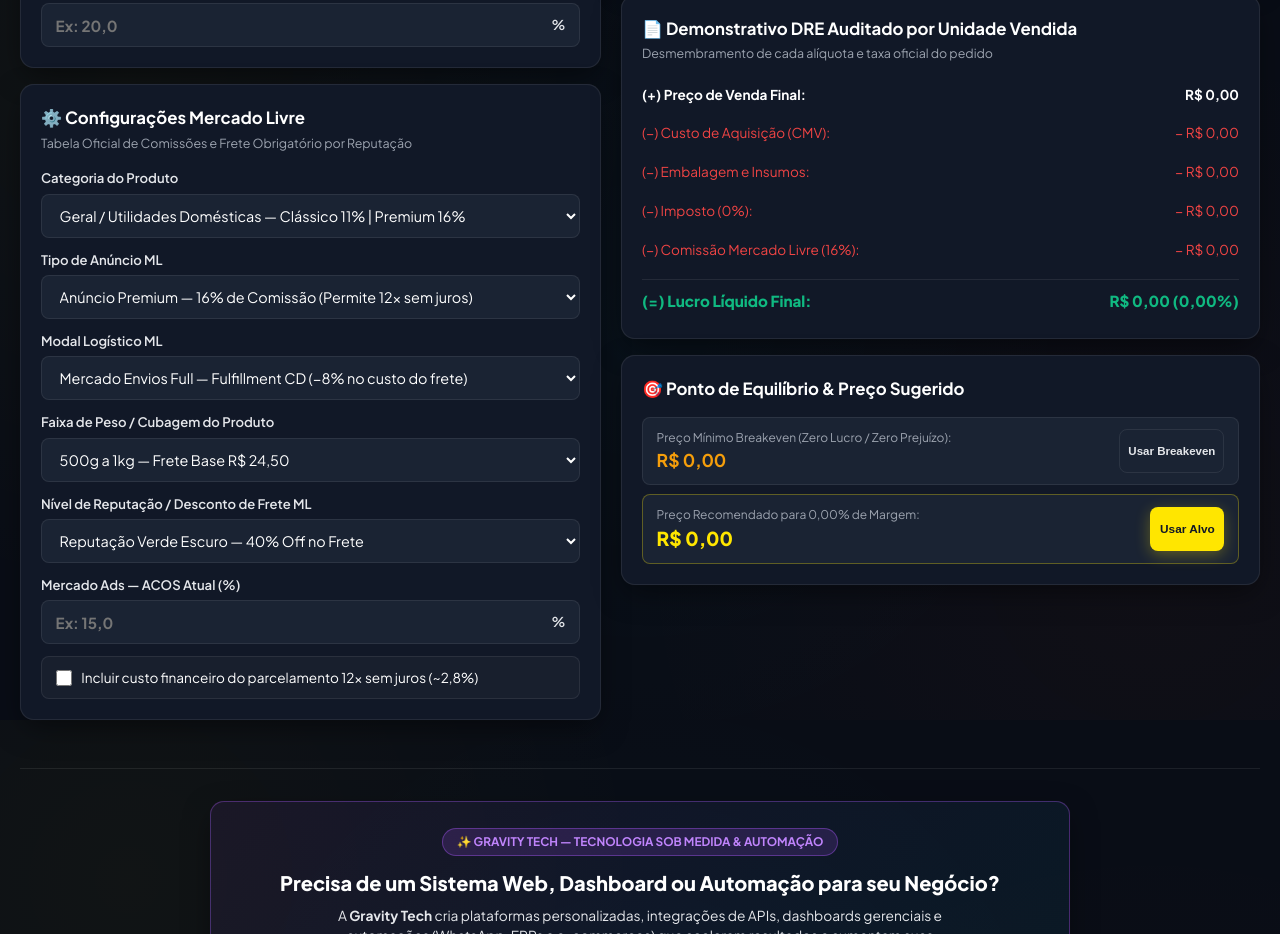
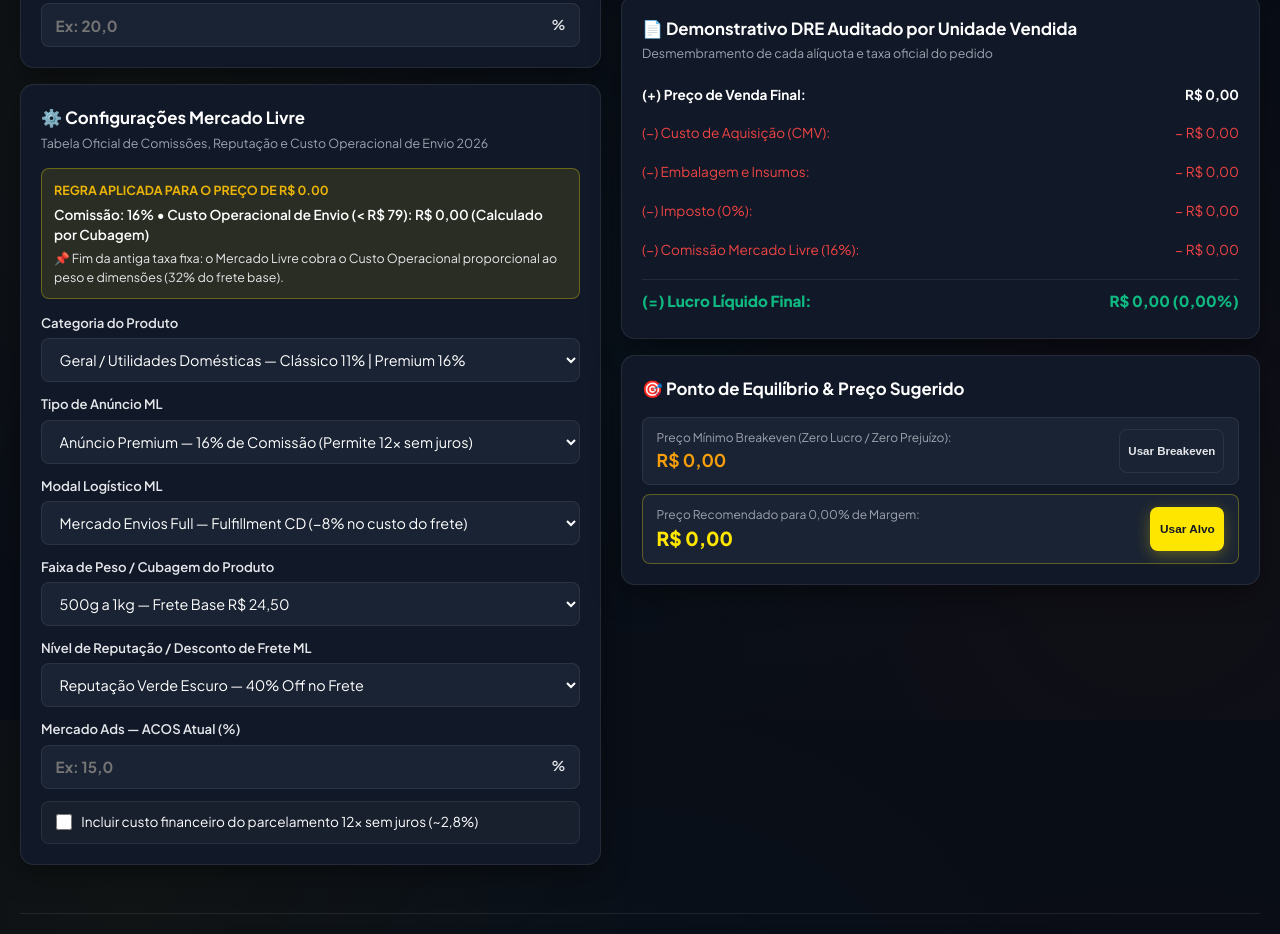
Before and after one commit to Phelippe-dev/Calculadoraecom, a React (Vite) app: page / in a window 1280 px wide. Shown: the part 880-1814 px from the top of the page. Built offline with nearby package versions, Linux system fonts and the light colour scheme.

Commit message:
refactor: atualizar nomenclatura oficial do Mercado Livre para Custo Operacional de Envio (< R$ 79)

```diff
--- a/src/components/MarketplaceComparator.jsx
+++ b/src/components/MarketplaceComparator.jsx
@@ -60,7 +60,7 @@ export default function MarketplaceComparator() {
       totalCustos,
       lucro,
       margemPct,
-      detalheTaxas: `Comissão ${pctComissao}% + ${taxaFixa > 0 ? `Taxa ${formatBRL(taxaFixa)}` : `Frete ${formatBRL(custoFrete)}`}`
+      detalheTaxas: `Comissão ${pctComissao}% + ${taxaFixa > 0 ? `Custo Operacional ${formatBRL(taxaFixa)}` : `Frete ${formatBRL(custoFrete)}`}`
     };
   };
 
--- a/src/components/PricingCalculator.jsx
+++ b/src/components/PricingCalculator.jsx
@@ -1143,8 +1143,22 @@ export default function PricingCalculator({ currentMarketplace, onSaveSimulation
               <div className="card-header">
                 <h3>⚙️ Configurações Mercado Livre</h3>
                 <p style={{ fontSize: '0.78rem', marginTop: '0.2rem', color: 'var(--text-muted)' }}>
-                  Tabela Oficial de Comissões e Frete Obrigatório por Reputação
+                  Tabela Oficial de Comissões, Reputação e Custo Operacional de Envio 2026
                 </p>
+              </div>
+
+              <div style={{ padding: '0.75rem', background: 'var(--ml-yellow-bg)', border: '1px solid var(--ml-yellow-border)', borderRadius: 'var(--radius-sm)', marginBottom: '0.85rem' }}>
+                <div style={{ fontSize: '0.78rem', color: '#EAB308', fontWeight: 700, marginBottom: '0.3rem' }}>
+                  REGRA APLICADA PARA O PREÇO DE R$ {numPreco.toFixed(2)}
+                </div>
+                <div style={{ fontWeight: 600, fontSize: '0.85rem' }}>
+                  Comissão: {ml.pctComissao}% • {numPreco < 79.00 ? `Custo Operacional de Envio (< R$ 79): ${formatBRL(ml.taxaFixa)} (Calculado por Cubagem)` : `Frete Grátis Obrigatório: ${formatBRL(ml.custoFrete)}`}
+                </div>
+                <div style={{ fontSize: '0.78rem', color: 'var(--text-secondary)', marginTop: '0.2rem' }}>
+                  {numPreco < 79.00
+                    ? '📌 Fim da antiga taxa fixa: o Mercado Livre cobra o Custo Operacional proporcional ao peso e dimensões (32% do frete base).'
+                    : `Desconto no frete grátis por reputação: ${ml.repRow.descPct}%${mlModal === 'full' ? ' (+8% Bônus Full CD)' : ''}`}
+                </div>
               </div>
 
               <div className="form-group" style={{ marginBottom: '0.75rem' }}>
@@ -1551,7 +1565,7 @@ export default function PricingCalculator({ currentMarketplace, onSaveSimulation
                   </div>
                   {res.taxaFixa > 0 && (
                     <div className="dre-row" style={{ color: 'var(--danger)' }}>
-                      <span>(−) Tarifa Fixa Gestão Logística (&lt; R$79):</span>
+                      <span>(−) Custo Operacional de Envio (&lt; R$79):</span>
                       <span>− {formatBRL(res.taxaFixa)}</span>
                     </div>
                   )}
--- a/src/components/RulesGuide.jsx
+++ b/src/components/RulesGuide.jsx
@@ -54,7 +54,7 @@ export default function RulesGuide() {
               <p>• <strong>Reajuste de Frete (Mercado Envios):</strong> Atualização na tabela oficial para pacotes acima e abaixo de R$ 19,00. O frete agora varia com base no peso real, cubagem (dimensões da embalagem) e distância da entrega.</p>
               <p>• <strong>Envios Flex Dinâmico:</strong> Fim da tarifa/bônus fixo único. O custo do Flex passa a ser calculado individualmente considerando tamanho da caixa, peso e raio de distância.</p>
               <p>• <strong>Reajuste no Mercado Envios Full:</strong> Novas tabelas de armazenagem diária, coletas e regras mais rígidas para produtos sem conformidade de estoque.</p>
-              <p>• <strong>Tarifa Operacional por Unidade (&lt; R$ 79,00):</strong> Cobrança operacional proporcional à cubagem em substituição à antiga taxa fixa fixa linear por unidade.</p>
+              <p>• <strong>Custo Operacional de Envio (&lt; R$ 79,00):</strong> Extinção definitiva da antiga taxa fixa linear por unidade. Cobrança de custo operacional variável proporcional ao peso real e às dimensões da embalagem (cubagem).</p>
               <p style={{ marginTop: '0.2rem', color: 'var(--text-primary)', fontWeight: 600 }}>
                 📌 <strong>Ação Recomendada:</strong> Revise as dimensões (A x L x C) e o peso cadastrado de todos os seus SKUs no painel do Mercado Livre para evitar acréscimos indevidos por estimativa de cubagem.
               </p>
@@ -67,7 +67,7 @@ export default function RulesGuide() {
             </h3>
             <div style={{ fontSize: '0.85rem', color: 'var(--text-primary)', display: 'flex', flexDirection: 'column', gap: '0.45rem' }}>
               <p>• <strong>Clássico vs. Premium:</strong> Clássico (10% a 14% de comissão). Premium (15% a 19% com parcelamento em até 12x sem juros).</p>
-              <p>• <strong>Produtos &lt; R$ 79,00:</strong> Sem frete grátis obrigatório. Taxa de gestão logística de 32% sobre o frete base.</p>
+              <p>• <strong>Produtos &lt; R$ 79,00:</strong> Sem frete grátis obrigatório ao comprador. O vendedor arca com o Custo Operacional de Envio proporcional à cubagem (32% sobre a tabela de frete base).</p>
               <p>• <strong>Produtos &ge; R$ 79,00:</strong> Frete grátis obrigatório ao comprador, com desconto de até 70% conforme a reputação do vendedor.</p>
               <p>• <strong>Desconto Full:</strong> Vendedores no Mercado Envios Full recebem 8% de desconto extra no custo do frete grátis.</p>
               <p>• <strong>Programa de Afiliados:</strong> Comissão adicional de 3% a 7% para vendas via parceiros afiliados.</p>
@@ -86,7 +86,7 @@ export default function RulesGuide() {
                   <tr style={{ borderBottom: '1px solid var(--border-subtle)', color: 'var(--text-muted)', textAlign: 'left' }}>
                     <th style={{ padding: '0.6rem' }}>Faixa de Peso</th>
                     <th style={{ padding: '0.6rem' }}>Frete Base Bruto</th>
-                    <th style={{ padding: '0.6rem' }}>Tarifa Fixa (&lt; R$ 79,00)</th>
+                    <th style={{ padding: '0.6rem' }}>Custo Operacional (&lt; R$ 79,00)</th>
                     <th style={{ padding: '0.6rem' }}>Com 40% Off (Verde Escuro)</th>
                     <th style={{ padding: '0.6rem' }}>Com 70% Off (Platinum/Gold)</th>
                   </tr>
```
